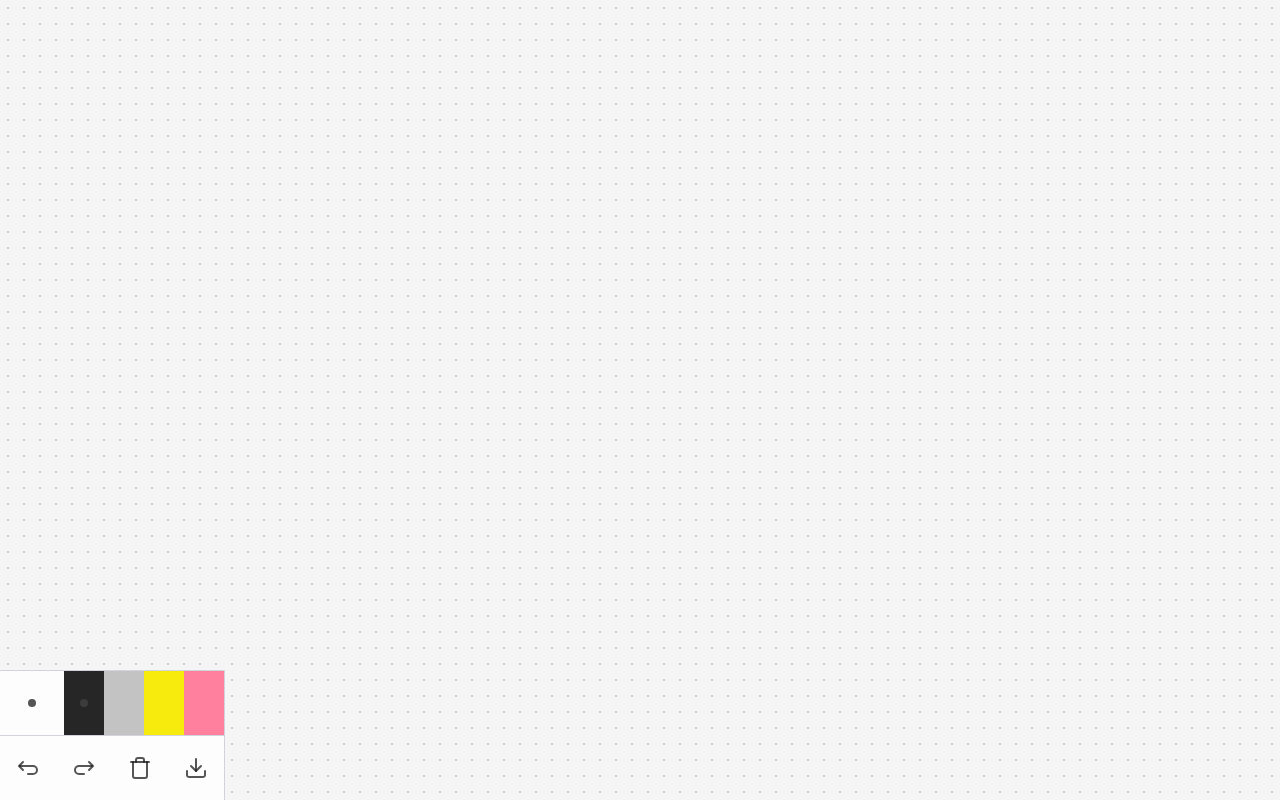
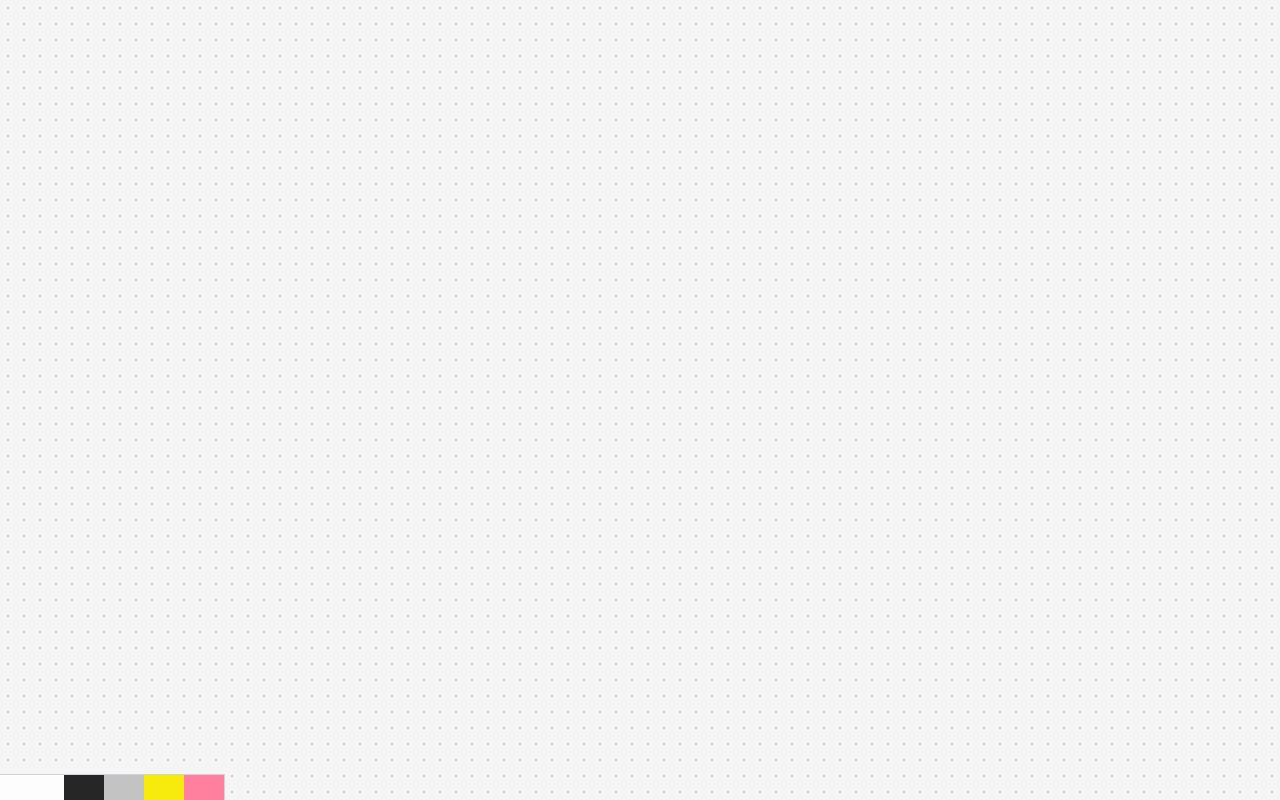
Before and after one commit to Joseph-Lion/Sketch, a plain HTML site: page index.html in a window 1280 px wide. Drawn offline with nearby package versions, Linux system fonts and the light colour scheme.

Commit message:
hiding controls

```diff
--- a/index.html
+++ b/index.html
@@ -9,6 +9,19 @@
 
     <!-- Favicon -->
     <link rel="icon" type="image/png" href="dot.png" />
+
+    <!-- Custom CSS for toolbar hover effect -->
+    <style>
+      #controls {
+        bottom: -104px;
+        transform: translateY(0);
+        transition: transform 0.3s ease-in-out;
+      }
+
+      #controls:hover {
+        transform: translateY(-104px);
+      }
+    </style>
   </head>
 
   <body
@@ -22,7 +35,7 @@
       background-size: 16px 16px;
     "
   >
-    <div id="controls" class="bg-white/80 fixed bottom-0 left-0">
+    <div id="controls" class="bg-white/80 fixed left-0">
       <!-- Size and Color Controls -->
       <div class="flex border-t border-r border-b border-gray-300">
         <button
```
